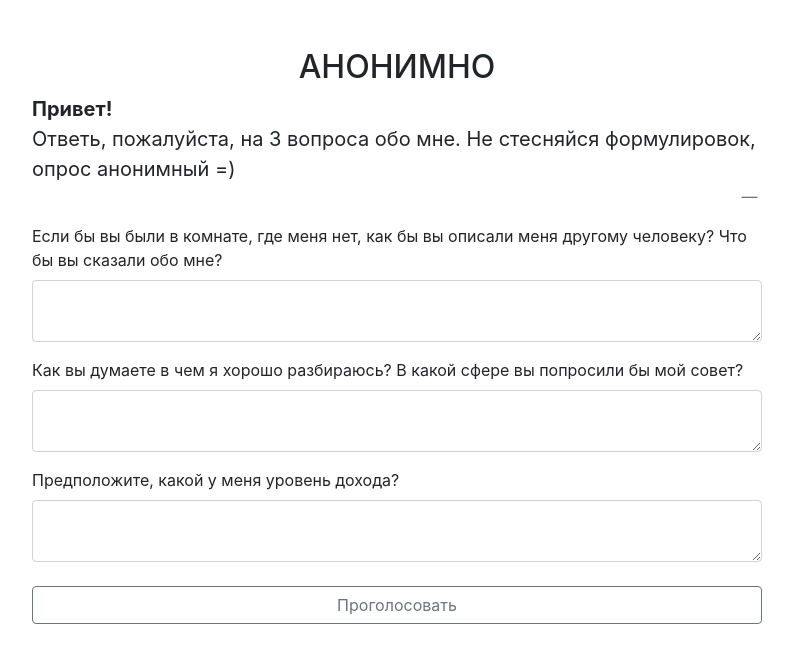
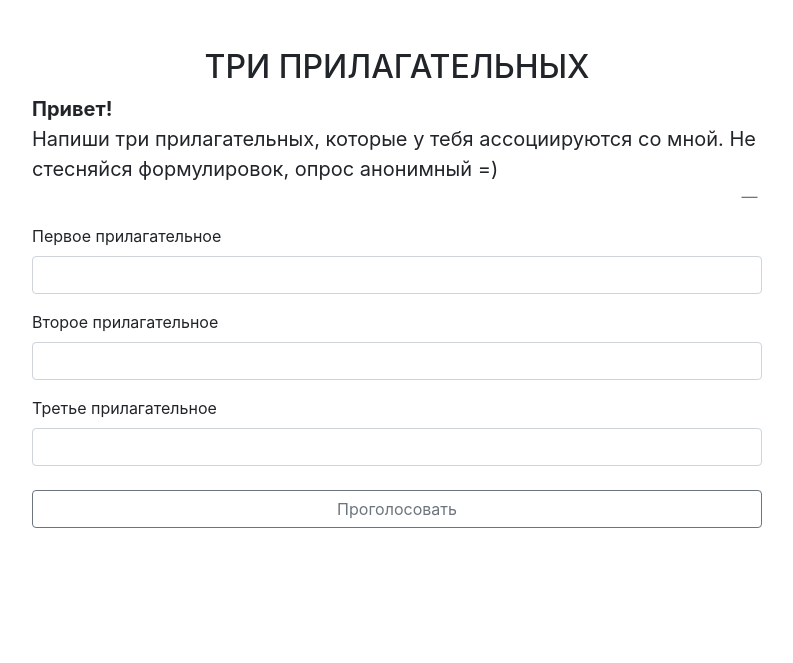
Before and after one commit to aiksu/mira, a Django app: page /answer/1/create/ in a window 1280 px wide. Shown: the top 663 px of the page, without its empty margins (243-1036 px from the left). Run offline with Django 3.2, Linux system fonts and the light colour scheme; some libraries are stand-ins or nearby versions.

Commit message:
changes 23

```diff
--- a/templates/core/answer_form.html
+++ b/templates/core/answer_form.html
@@ -6,10 +6,10 @@
         <div class="container mt-5">
             <div class="row justify-content-center">
                 <div class="col-12 col-lg-8 col-md-8">
-                    <h2 class="text-center">АНОНИМНО</h2>
+                    <h2 class="text-center">ТРИ ПРИЛАГАТЕЛЬНЫХ</h2>
                     <blockquote class="blockquote">
                         <p class="mb-0"><b>Привет!</b></p>
-                        <p class="mb-0">Ответь, пожалуйста, на 3 вопроса обо мне. Не стесняйся формулировок, опрос анонимный =)</p>
+                        <p class="mb-0">Напиши три прилагательных, которые у тебя ассоциируются со мной. Не стесняйся формулировок, опрос анонимный =)</p>
                         <footer class="blockquote-footer text-right">{{ target.get_full_name }}</footer>
                     </blockquote>
                 </div>
@@ -17,16 +17,16 @@
                     <form action="{% url 'core:answer-create' target.id %}" method="post">
                         {% csrf_token %}
                         <div class="form-group">
-                            <label for="id_answer1">Если бы вы были в комнате, где меня нет, как бы вы описали меня другому человеку? Что бы вы сказали обо мне?</label>
-                            <textarea type="text" class="form-control" id="id_answer1" name="answer1" required></textarea>
+                            <label for="id_answer1">Первое прилагательное</label>
+                            <input type="text" class="form-control" id="id_answer1" name="answer1" required>
                         </div>
                         <div class="form-group">
-                            <label for="id_answer2">Как вы думаете в чем я хорошо разбираюсь? В какой сфере вы попросили бы мой совет?</label>
-                            <textarea type="text" class="form-control" id="id_answer2" name="answer2" required></textarea>
+                            <label for="id_answer2">Второе прилагательное</label>
+                            <input type="text" class="form-control" id="id_answer2" name="answer2" required>
                         </div>
                         <div class="form-group">
-                            <label for="id_answer3">Предположите, какой у меня уровень дохода?</label>
-                            <textarea type="text" class="form-control" id="id_answer3" name="answer3" required></textarea>
+                            <label for="id_answer3">Третье прилагательное</label>
+                            <input type="text" class="form-control" id="id_answer3" name="answer3" required>
                         </div>
                         <div class="text-center">
                             <button type="submit" class="btn btn-block btn-outline-secondary mt-4">Проголосовать</button>
```
